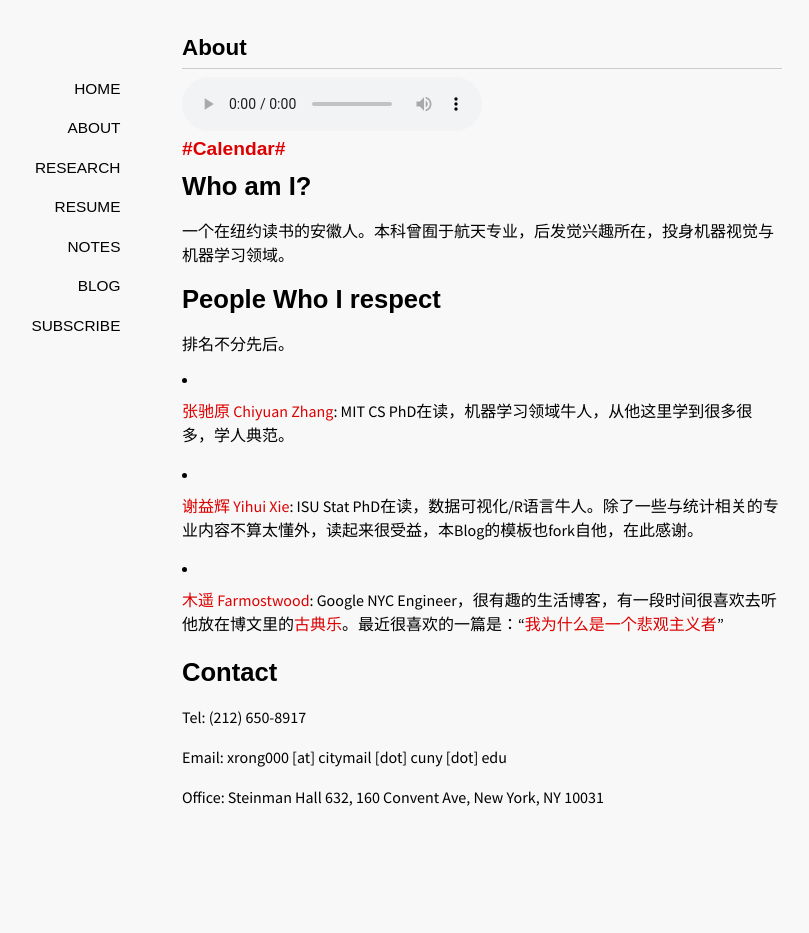
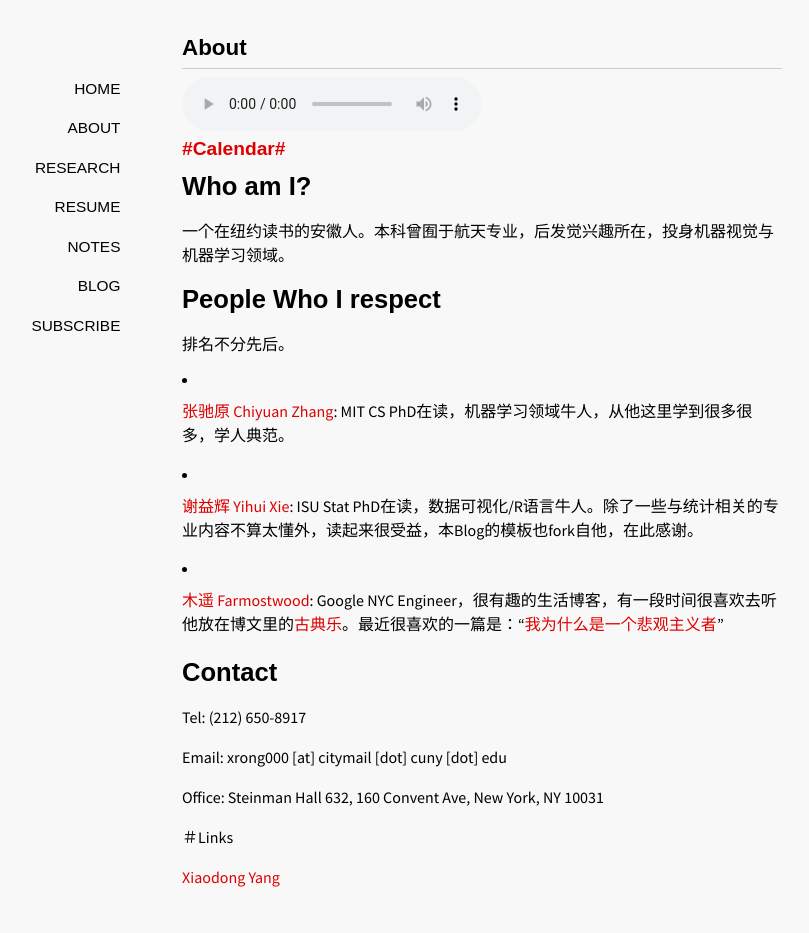
Before and after one commit to ionvision/ionvision.github.io.bk, a Jekyll site: the page built from about/index.md, in a window 1280 px wide. Shown: the whole page, without its empty margins (158-967 px from the left). Built offline with Jekyll 4.4.1, drawn with Linux system fonts in a browser that asks for light colours; some web fonts are replaced; Markdown is read by kramdown in place of the engine named in the settings; before the commit the page ends 900 px from its top, so only the background shows below that.

Commit message:
Add links in about

```diff
--- a/about/index.md
+++ b/about/index.md
@@ -31,6 +31,10 @@ Email: xrong000 [at] citymail [dot] cuny [dot] edu
 
 Office: Steinman Hall 632, 160 Convent Ave, New York, NY 10031
 
+＃Links
+
+[Xiaodong Yang](http://yangxd.org)
+
 
 
 [张驰原 Chiyuan Zhang]: http://freemind.pluskid.org/
```
